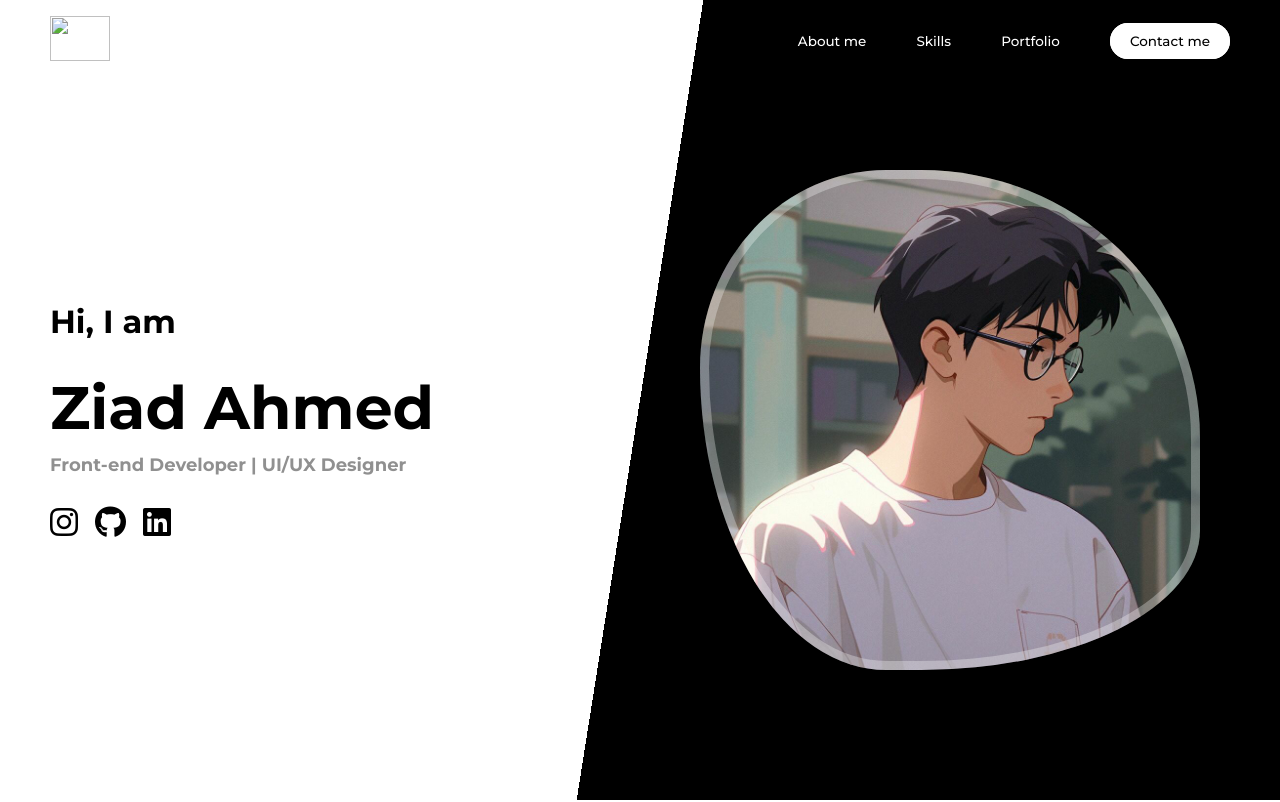
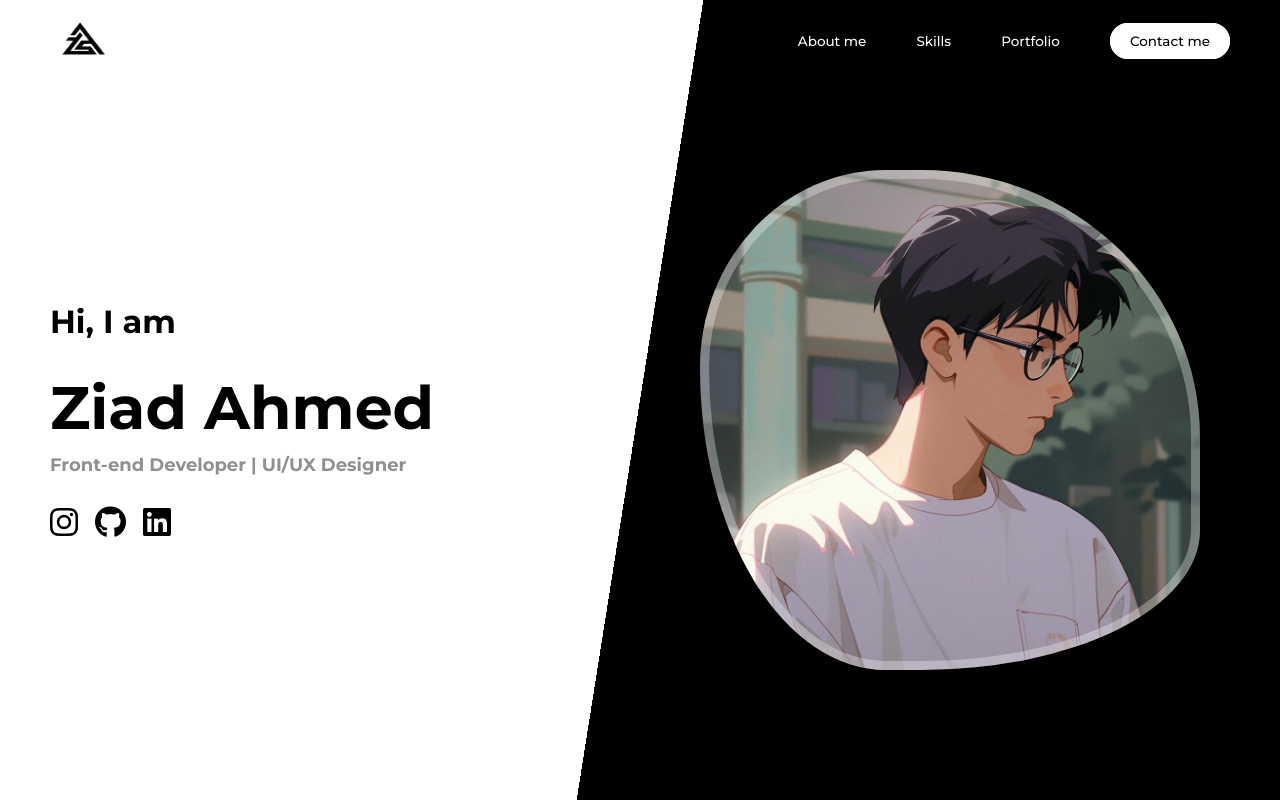
Before and after one commit to ZiadXHunter-Js/Ziad-Ahmed, a plain HTML site: page index.html in a window 1280 px wide. Shown: the top 802 px of the page. Drawn offline with Linux system fonts and the light colour scheme; the site is published under a folder, as on GitHub Pages, so addresses that start at the root find nothing.

Commit message:
Update index.html

```diff
--- a/index.html
+++ b/index.html
@@ -12,7 +12,7 @@
         <main class="Home">
             <nav>
                 <a href="#" class="logo">
-                    <img src="/Assets/Navbar/logo.png" alt="">
+                    <img src="./Assets/Navbar/logo.png" alt="">
                 </a>
                 <ul>
                     <li id="aboutmeli"><a href="#">About me</a></li>
```
